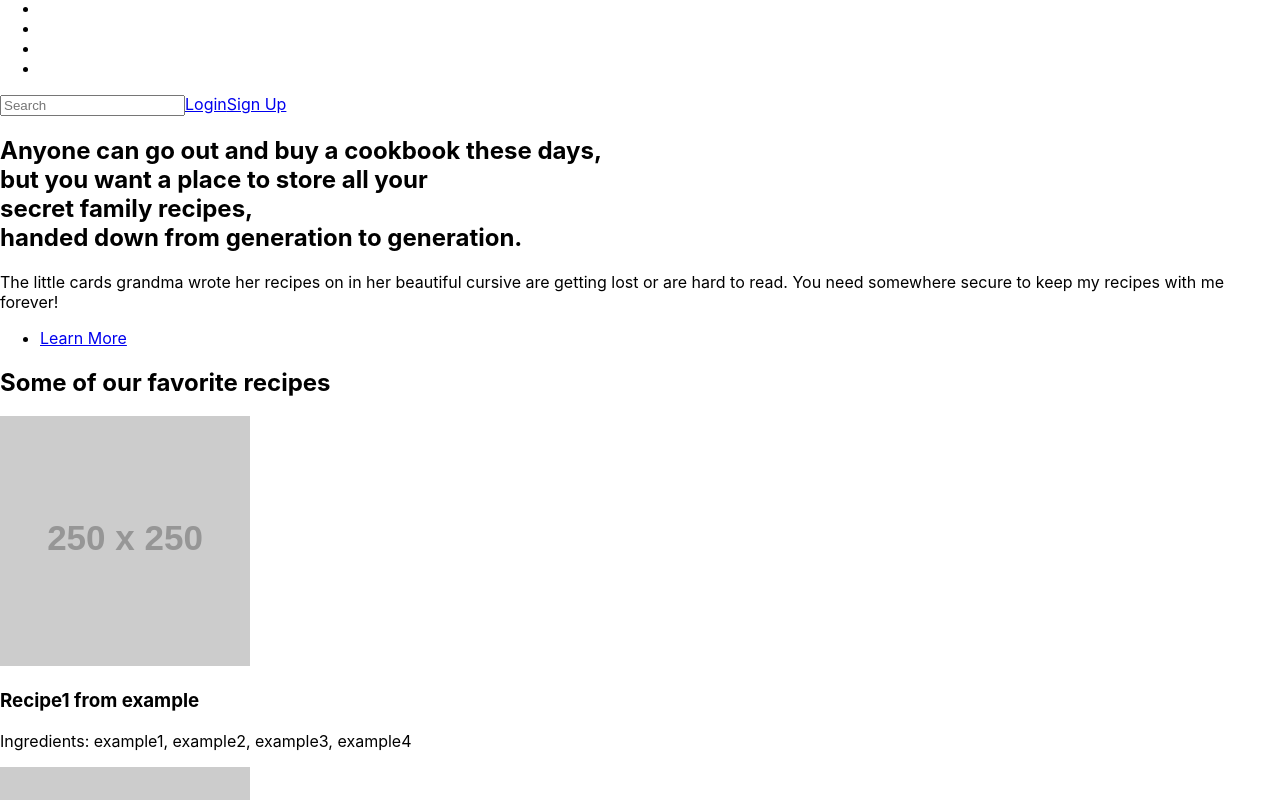
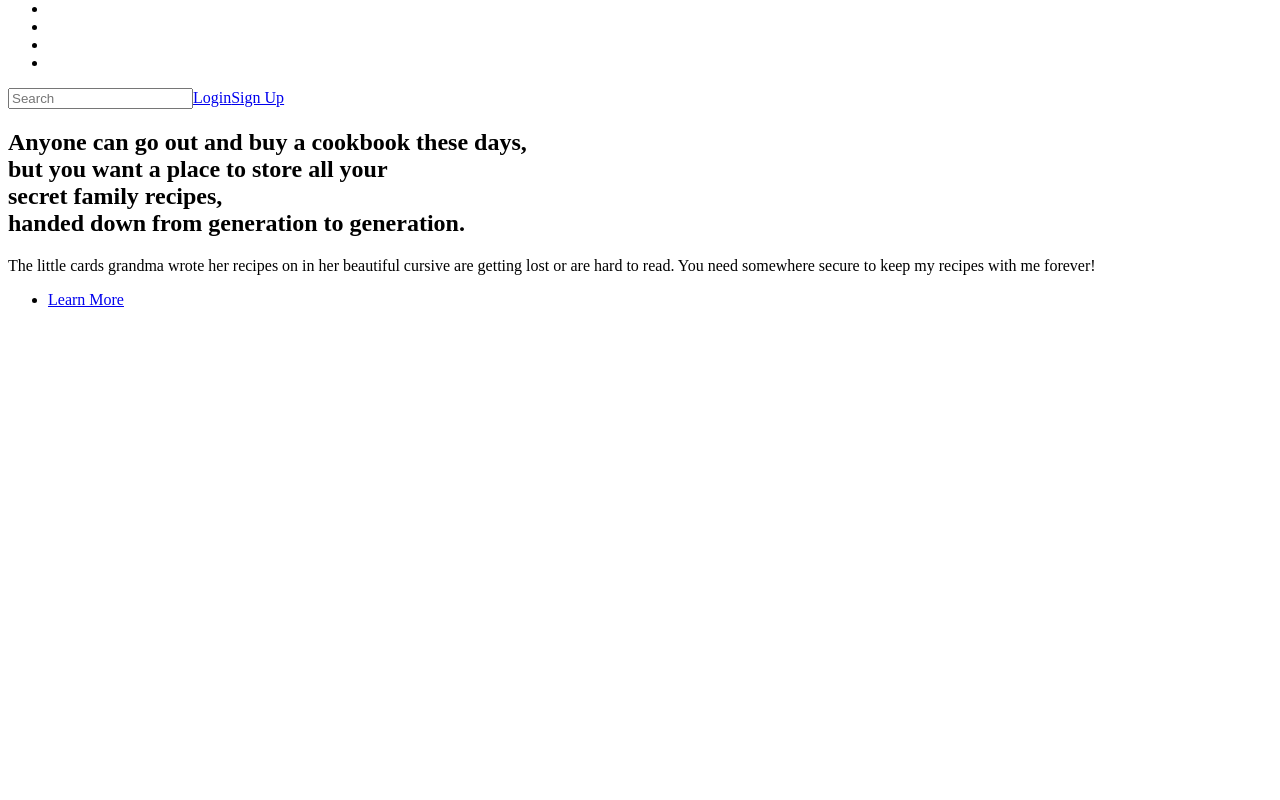
Before and after one commit to tt-web-58-build-week/Front-End, a React (Create React App) app in the folder secret-family-recipes/: page / in a window 1280 px wide. Shown: the part 120-920 px from the top of the page. After the commit the page ends 800 px from the top, so only its background shows below. Built offline with nearby package versions, Linux system fonts and the light colour scheme.

Commit message:
Imported axios, react-router-dom

```diff
--- a/secret-family-recipes/package.json
+++ b/secret-family-recipes/package.json
@@ -9,6 +9,7 @@
     "axios": "^0.21.1",
     "react": "^17.0.2",
     "react-dom": "^17.0.2",
+    "react-router-dom": "^5.2.0",
     "react-scripts": "4.0.3",
     "web-vitals": "^1.1.1"
   },
--- a/secret-family-recipes/src/App.js
+++ b/secret-family-recipes/src/App.js
@@ -3,6 +3,7 @@ import About from "./components/About";
 import Company from "./components/Company";
 import Recipe from "./components/Recipe";
 import Nav from "./components/NavBar";
+import {Route, Switch, Link} from "react-router-dom";
 import axios from "axios";
 
 
@@ -57,6 +58,7 @@ function App() {
   // })
 
   return (
+
     <section>
       <div>
         <Company/>
@@ -64,16 +66,17 @@ function App() {
       <div>
         <Nav/>
         <About/>
-        <section>
+        {/* <section>
             <h2>Some of our favorite recipes</h2>
             {
               ourFavoriteRecipes.map(recipe=>{
                 return <Recipe key={recipe.recipeid} recipe={recipe}/>
               })
             }
-        </section>
+        </section> */}
       </div>
     </section>
+
   );
 }
 
--- a/secret-family-recipes/src/index.js
+++ b/secret-family-recipes/src/index.js
@@ -1,10 +1,12 @@
 import React from 'react';
-import ReactDOM from 'react-dom';
-import './index.css';
+import ReactDOM from 'react-dom'
 import App from './App';
+import {BrowserRouter as Router} from "react-router-dom";
 
 
 ReactDOM.render(
-  <App />,
+  <Router>
+    <App />
+  </Router>,
   document.getElementById('root')
 );
```
Also changed, not shown: 1 other file (tests, documents, lock files or other folders).
